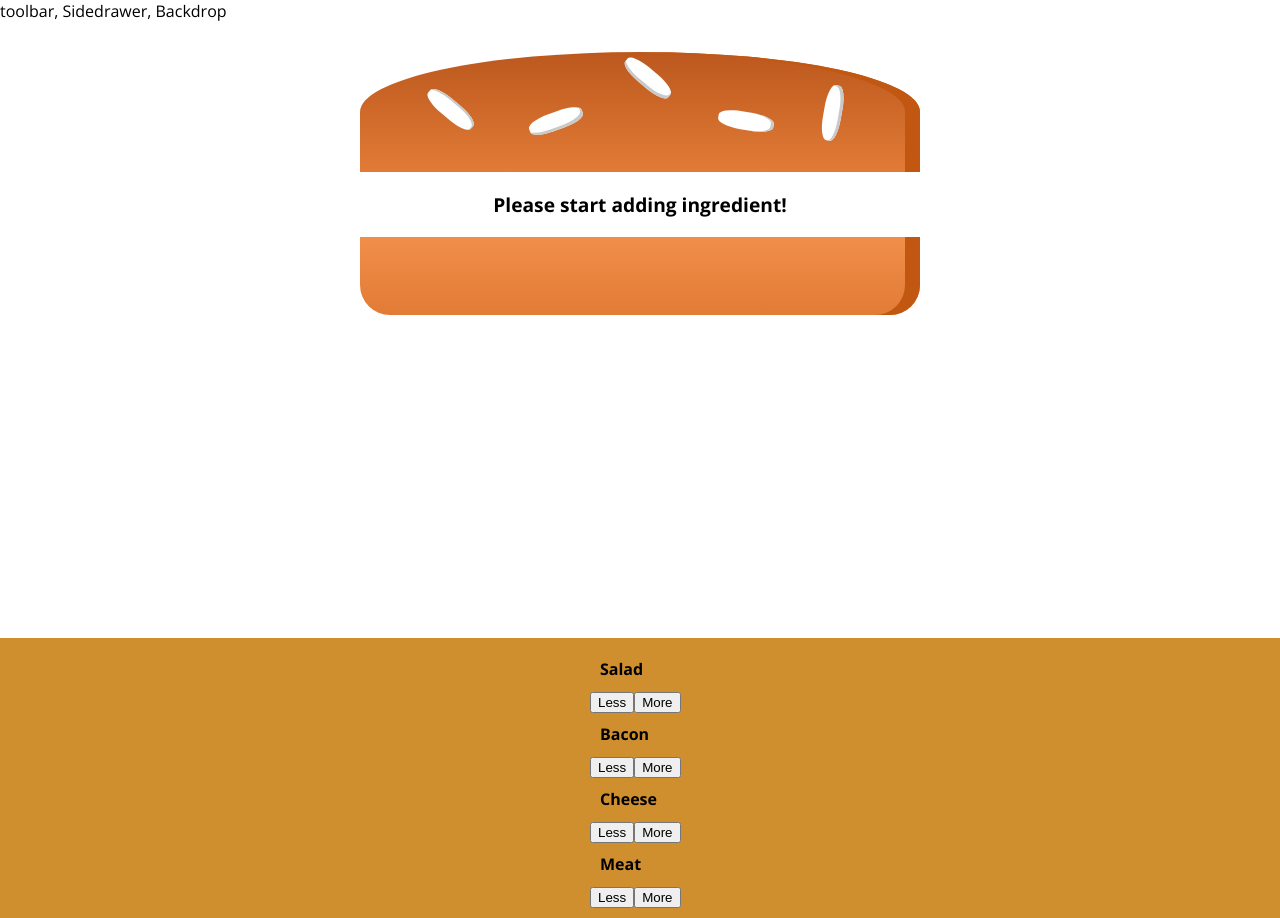
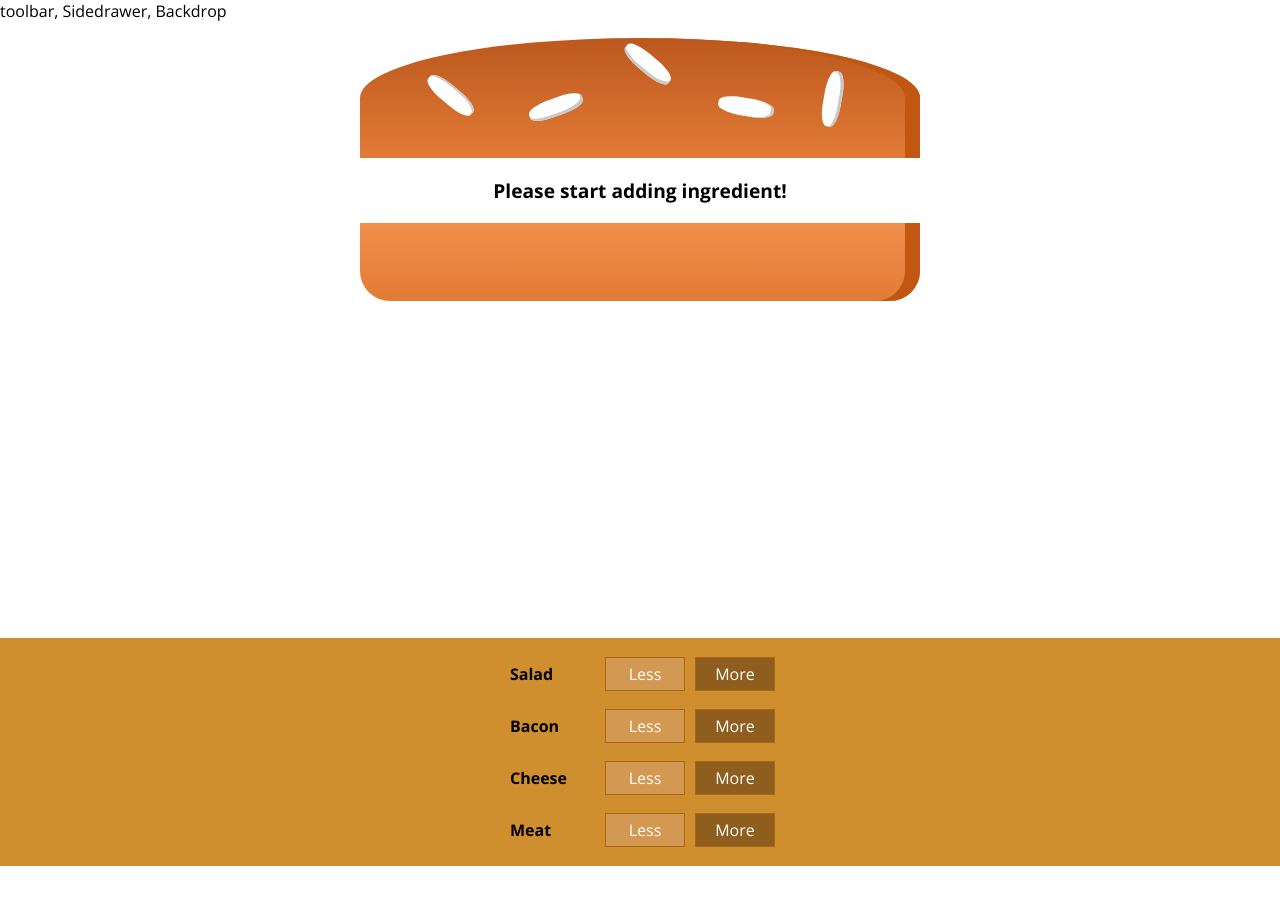
Before and after one commit to jdavidmartinez/setup-burger-project, a React app in the folder burger-basics--01-after-eject-and-css-modules/: page / in a window 1280 px wide. After the commit the page ends 866 px from the top, so only its background shows below. Built offline with nearby package versions, Linux system fonts and the light colour scheme.

Commit message:
Video132 Outputting Multiple Build Controls -  cut 'overflow:scroll' from BuildControl.css file

```diff
--- a/burger-basics--01-after-eject-and-css-modules/src/components/Burger/BuildControls/BuildControl/BuildControl.js
+++ b/burger-basics--01-after-eject-and-css-modules/src/components/Burger/BuildControls/BuildControl/BuildControl.js
@@ -3,7 +3,7 @@ import React from 'react';
 import classes from './BuildControl.css';
 
 const buildControl = (props) =>(
-    <div className={classes.buildControl}>
+    <div className={classes.BuildControl}>
         <div className={classes.Label}>{props.label}</div>
         <button className={classes.Less}>Less</button>
         <button className={classes.More}>More</button>
--- a/burger-basics--01-after-eject-and-css-modules/src/components/Burger/Burger.css
+++ b/burger-basics--01-after-eject-and-css-modules/src/components/Burger/Burger.css
@@ -3,7 +3,6 @@
     font-weight: bold;
     height: 250px;
     margin: auto;
-    overflow: scroll;
     text-align: center;
     width: 100%;
 }
```
